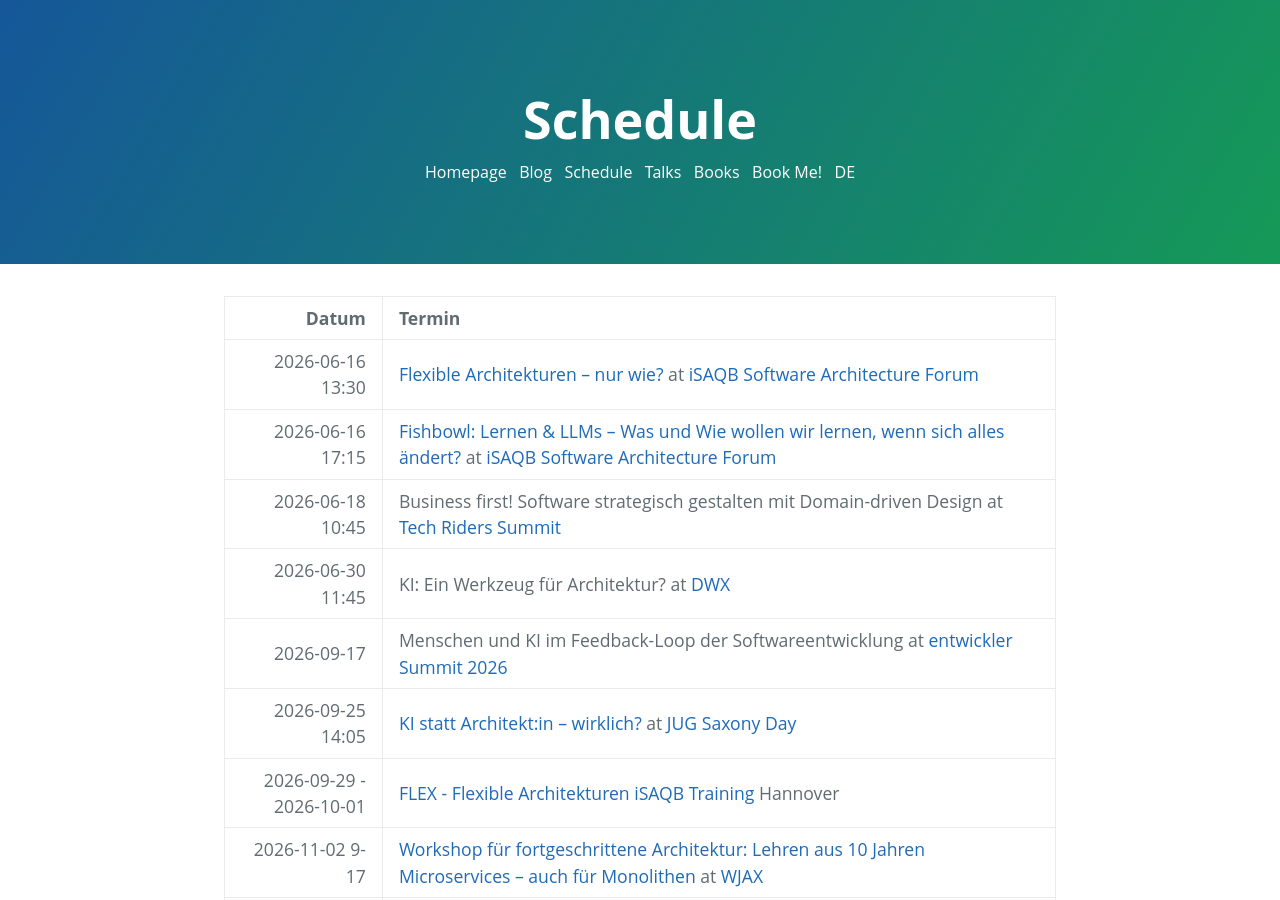
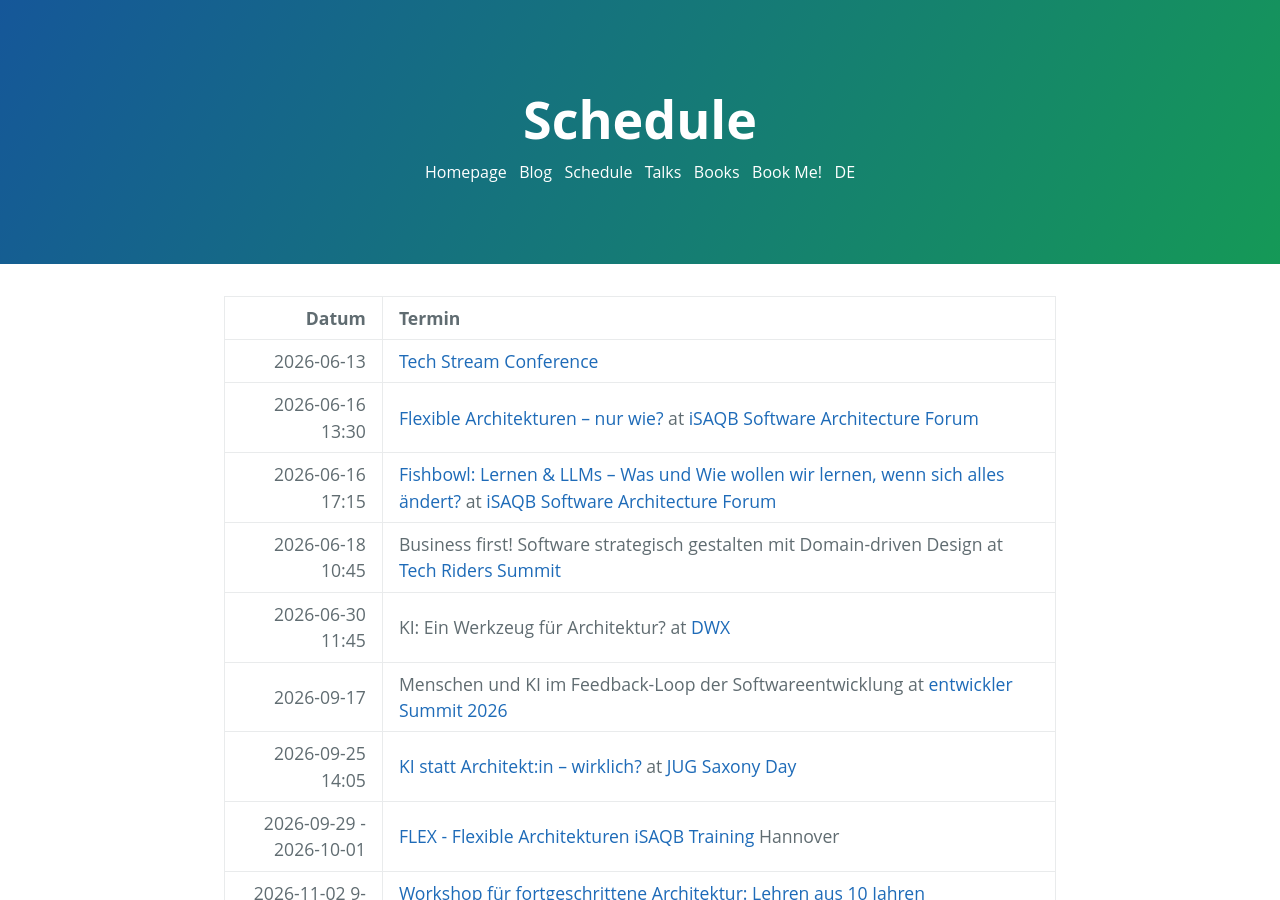
Before and after one commit to ewolff/ewolff.com, a Jekyll site: the page built from schedule.md, in a window 1280 px wide and 900 px high. Built offline with Jekyll 4.4.1, drawn with Linux system fonts in a browser that asks for light colours; our own code applies the rules of GitHub Pages for plain Markdown files.

Commit message:
Tech Stream Conference eingefügt

```diff
--- a/schedule.md
+++ b/schedule.md
@@ -4,6 +4,7 @@
 
 |            Datum | Termin                                                                                                                                                                                        |
 |-----------------:|:----------------------------------------------------------------------------------------------------------------------------------------------------------------------------------------------|
+| 2026-06-13 | [Tech Stream Conference](https://test-conf.de/) |
 | 2026-06-16 13:30 | [Flexible Architekturen – nur wie?](https://conferences.isaqb.org/software-architecture-forum/session/flexible-architekturen-nur-wie/) at [iSAQB Software Architecture Forum](https://conferences.isaqb.org/software-architecture-forum/) |
 | 2026-06-16 17:15 | [Fishbowl: Lernen & LLMs – Was und Wie wollen wir lernen, wenn sich alles ändert?](https://conferences.isaqb.org/software-architecture-forum/session/fish-bowl/) at [iSAQB Software Architecture Forum](https://conferences.isaqb.org/software-architecture-forum/) |
 | 2026-06-18 10:45 | Business first! Software strategisch gestalten mit Domain-driven Design at [Tech Riders Summit](https://tech-riders.de/) |
```
Also changed, not shown: termine.md (+1 -0 lines).
